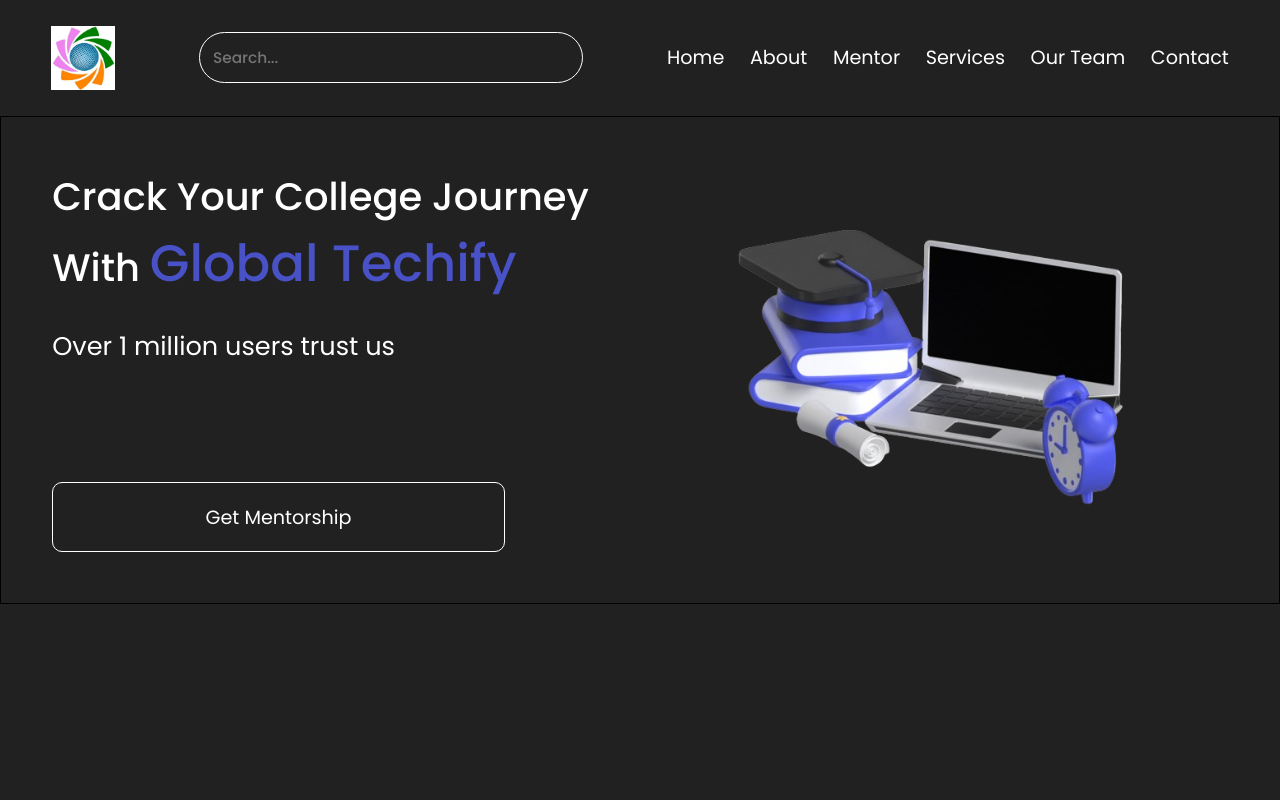
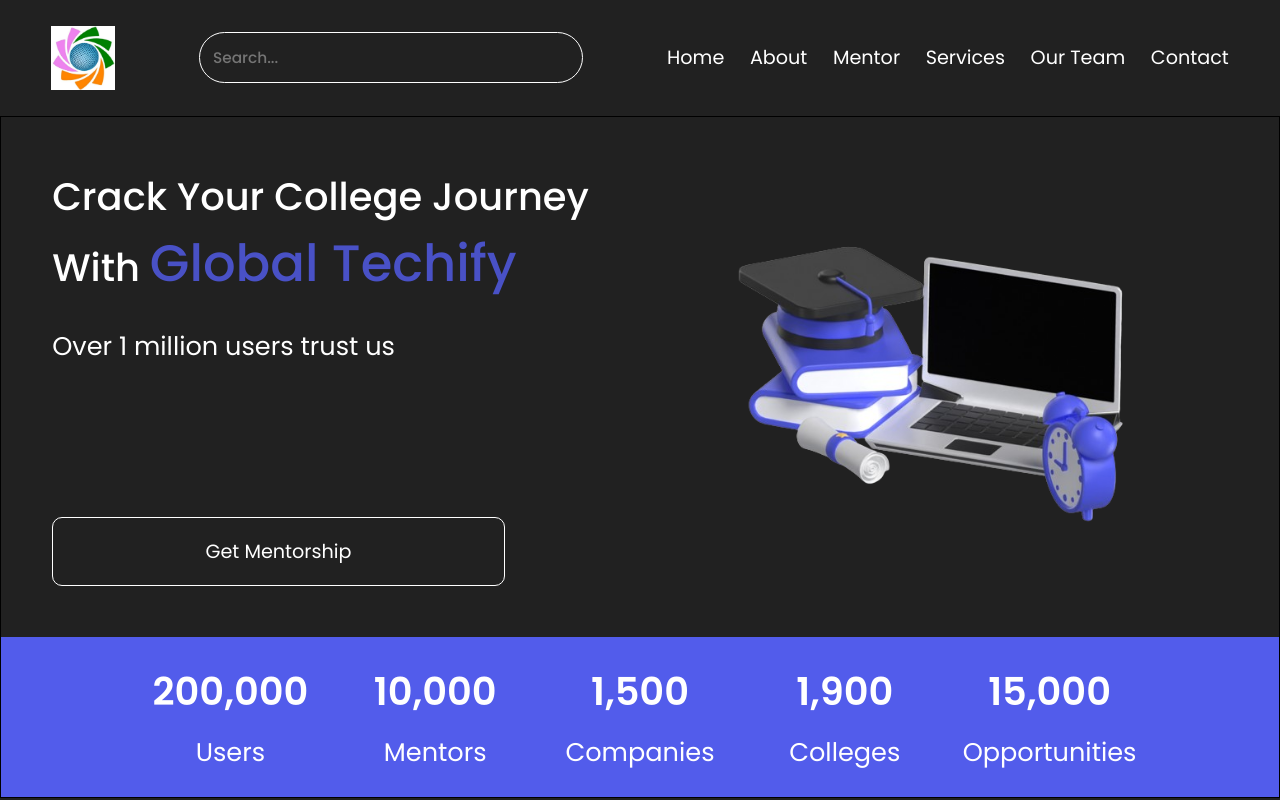
Before and after one commit to firsttech24/global-techify-website, a React (Vite) app: page / in a window 1280 px wide. Built offline with nearby package versions, Linux system fonts and the light colour scheme; a web font is replaced by a local one.

Commit message:
add countUp section in homepage

```diff
--- a/package.json
+++ b/package.json
@@ -10,7 +10,9 @@
     "preview": "vite preview"
   },
   "dependencies": {
+    "aos": "^2.3.4",
     "react": "^18.2.0",
+    "react-countup": "^6.5.0",
     "react-dom": "^18.2.0",
     "react-icons": "^5.0.1",
     "react-router-dom": "^6.22.3"
--- a/src/App.jsx
+++ b/src/App.jsx
@@ -1,9 +1,16 @@
-import React from "react";
+import React, { useEffect } from "react";
 import Header from "./components/header/Header";
 import { BrowserRouter, Routes, Route } from "react-router-dom";
 import { HomePage } from "./pages";
+import AOS from "aos";
+import "aos/dist/aos.css";
 
 export default function App() {
+  useEffect(() => {
+    AOS.init({
+      duration: 2000,
+    });
+  }, []);
   return (
     <BrowserRouter>
       <Header />
--- /dev/null
+++ b/src/components/home/countUp/CountUp.jsx
@@ -0,0 +1,74 @@
+import React, { useState, useEffect } from "react";
+import styles from "./countUp.module.css";
+import CountUp from "react-countup";
+
+{
+  /* <CountUp start={0} end={100000} duration={3} />; */
+}
+
+export default function Count() {
+  const [isVisible, setIsVisible] = useState(false);
+
+  useEffect(() => {
+    const handleScroll = () => {
+      const scrollPosition = window.innerHeight + window.scrollY;
+      const targetPosition =
+        document.getElementById("countUpSection").offsetTop;
+      if (scrollPosition > targetPosition) {
+        setIsVisible(true);
+      }
+    };
+
+    window.addEventListener("scroll", handleScroll);
+    return () => {
+      window.removeEventListener("scroll", handleScroll);
+    };
+  }, []);
+
+  const countUpArr = [
+    {
+      count: 200000,
+      title: "Users",
+    },
+    {
+      count: 10000,
+      title: "Mentors",
+    },
+    {
+      count: 1500,
+      title: "Companies",
+    },
+    {
+      count: 1900,
+      title: "Colleges",
+    },
+    {
+      count: 15000,
+      title: "Opportunities",
+    },
+  ];
+  return (
+    <div id="countUpSection" className={styles.CountUp}>
+      {countUpArr?.map((item, index) => (
+        <div
+          key={index}
+          className={`${styles.countContainer} ${
+            isVisible ? styles.visible : ""
+          }`}
+          data-aos={"fade-up"}
+          data-aos-anchor-placement="bottom-bottom"
+        >
+          {isVisible && (
+            <CountUp
+              start={0}
+              end={item.count}
+              duration={3}
+              className={styles.count}
+            />
+          )}
+          <p className={styles.title}>{item.title}</p>
+        </div>
+      ))}
+    </div>
+  );
+}
--- /dev/null
+++ b/src/components/home/countUp/countUp.module.css
@@ -0,0 +1,30 @@
+.visible {
+  opacity: 1;
+  transform: translateY(0);
+  transition: opacity 0.5s ease, transform 0.5s ease;
+}
+
+.CountUp {
+  /* border: 1px solid #fff; */
+  display: flex;
+  justify-content: center;
+  align-items: center;
+  gap: 2vw;
+  background-color: var(--themeColor);
+  padding: 2vw;
+}
+.countContainer {
+  width: 14vw;
+  display: flex;
+  flex-direction: column;
+  justify-content: center;
+  align-items: center;
+  gap: 1vw;
+}
+.count {
+  font-size: 3vw;
+  font-weight: 600;
+}
+.title {
+  font-size: 2vw;
+}
--- a/src/components/home/hero/hero.module.css
+++ b/src/components/home/hero/hero.module.css
@@ -2,7 +2,7 @@
   /* border: 1px solid #fff; */
   padding: 4vw;
   display: flex;
-  height: 38vw;
+  /* height: 28vw; */
   .leftContainer {
     /* border: 1px solid #fff; */
     width: 50%;
--- a/src/components/home/index.js
+++ b/src/components/home/index.js
@@ -1,3 +1,4 @@
 import Hero from "./hero/Hero";
+import Count from "./countUp/CountUp";
 
-export { Hero };
+export { Hero, Count };
--- a/src/index.css
+++ b/src/index.css
@@ -27,6 +27,7 @@ body {
   min-width: 100vw;
   min-height: 100vh;
   background-color: #212121;
+  color: #fff;
 }
 
 h1 {
--- a/src/pages/homePage/HomePage.jsx
+++ b/src/pages/homePage/HomePage.jsx
@@ -1,12 +1,15 @@
 import React from "react";
 import styles from "./homePage.module.css";
-import { Hero } from "../../components/home";
+import { Hero, Count } from "../../components/home";
 
 export default function HomePage() {
   return (
     <div className={styles.HomePage}>
       {/* hero */}
       <Hero />
+
+      {/* count-up */}
+      <Count />
     </div>
   );
 }
```
Also changed, not shown: 1 other file (tests, documents, lock files or other folders).
